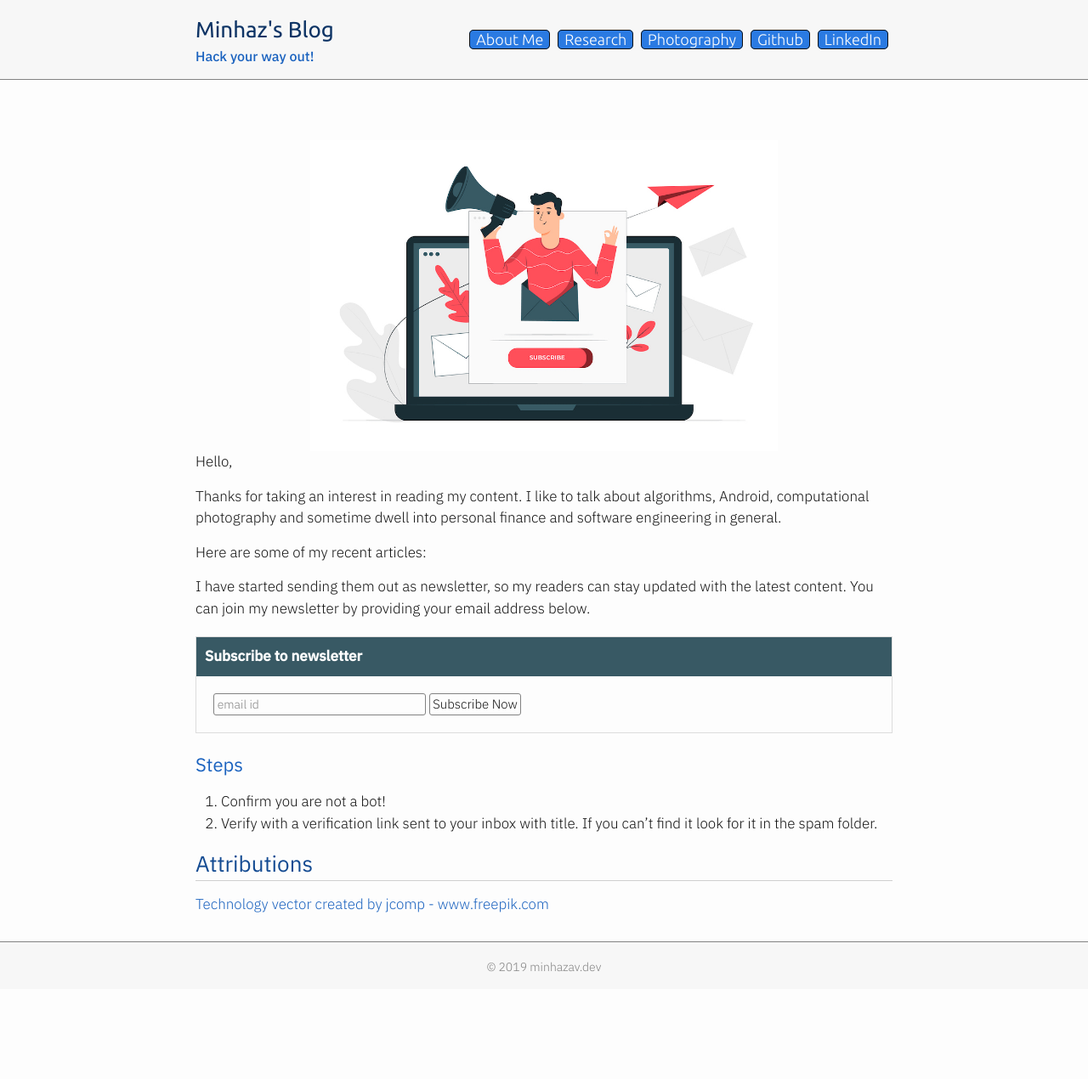
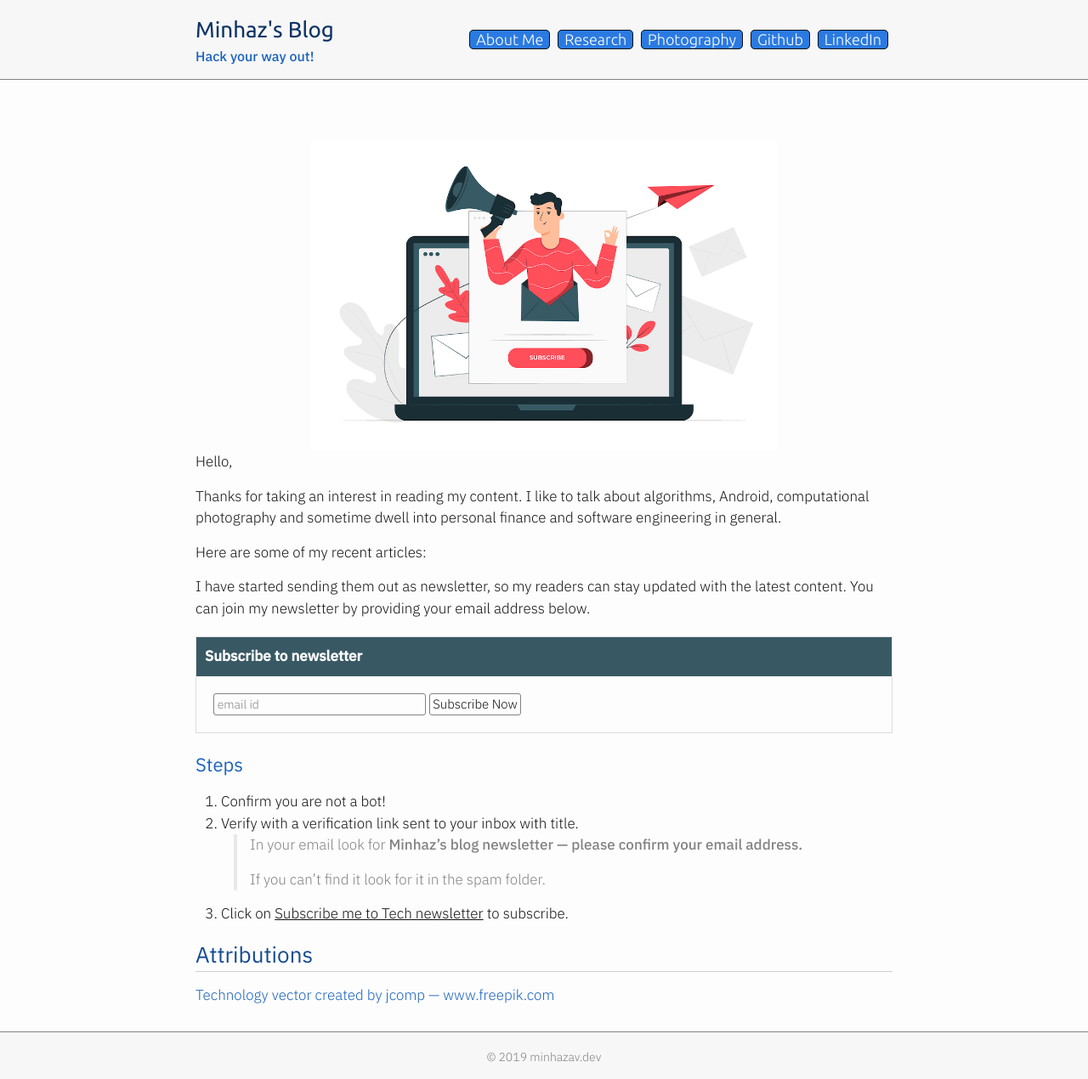
Before and after one commit to mebjas/mebjas.github.io, a Jekyll site: the page built from newsletter.md, in a window 1280 px wide. Shown: the whole page at 85% size. Built offline with Jekyll 4.4.1, drawn with Linux system fonts in a browser that asks for light colours; before the commit the page ends 1164 px from its top, so only the background shows below that.

Commit message:
Update newsletter.md

```diff
--- a/newsletter.md
+++ b/newsletter.md
@@ -32,9 +32,12 @@ I have started sending them out as newsletter, so my readers can stay updated wi
 </div>
 
 ### Steps
-2.   Confirm you are not a bot!
-3.   Verify with a verification link sent to your inbox with title. If you can't find it look for it in the spam folder.
-
+1.   Confirm you are not a bot!
+2.   Verify with a verification link sent to your inbox with title.
+> In your email look for **Minhaz's blog newsletter — please confirm your email address.**
+>
+> If you can't find it look for it in the spam folder.
+3.   Click on <u>Subscribe me to Tech newsletter</u> to subscribe.
 
 ## Attributions
-<a href='https://www.freepik.com/vectors/technology'>Technology vector created by jcomp - www.freepik.com</a>
+<a href='https://www.freepik.com/vectors/technology'>Technology vector created by jcomp — www.freepik.com</a>
```
